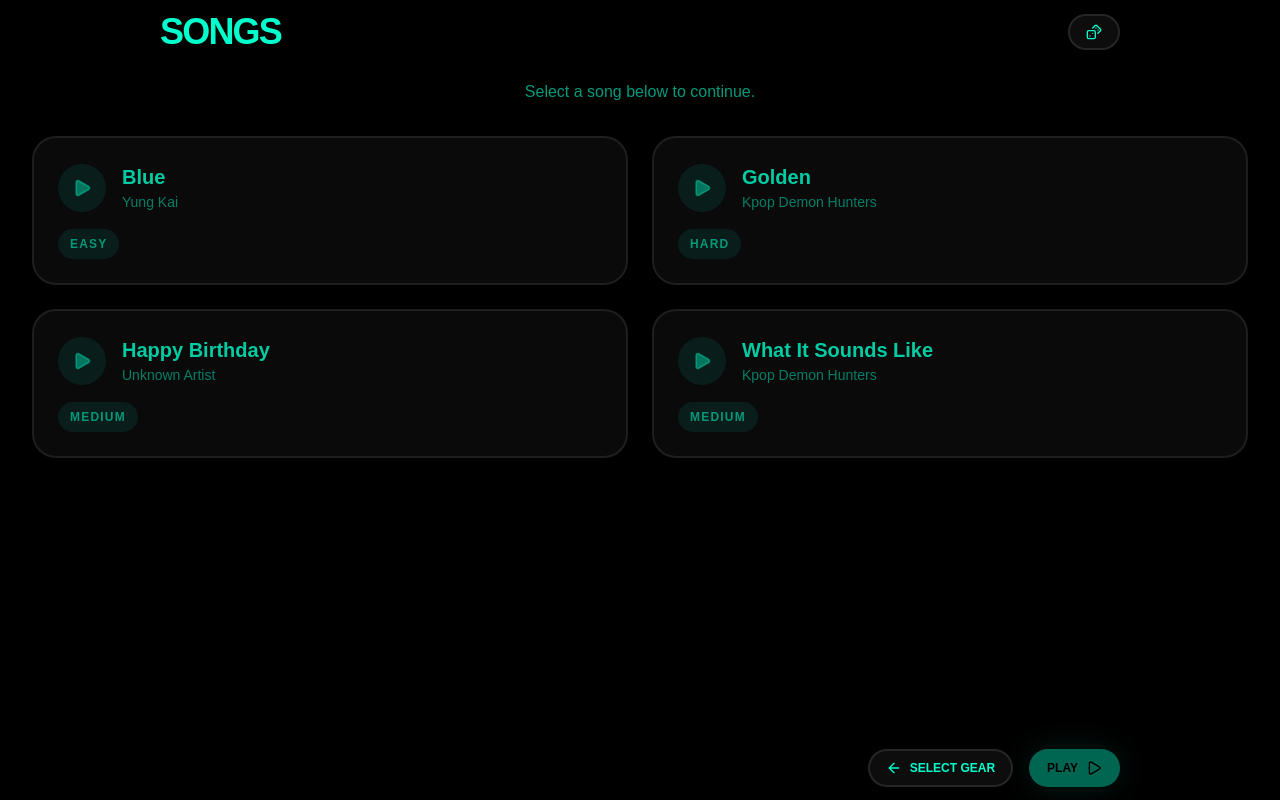
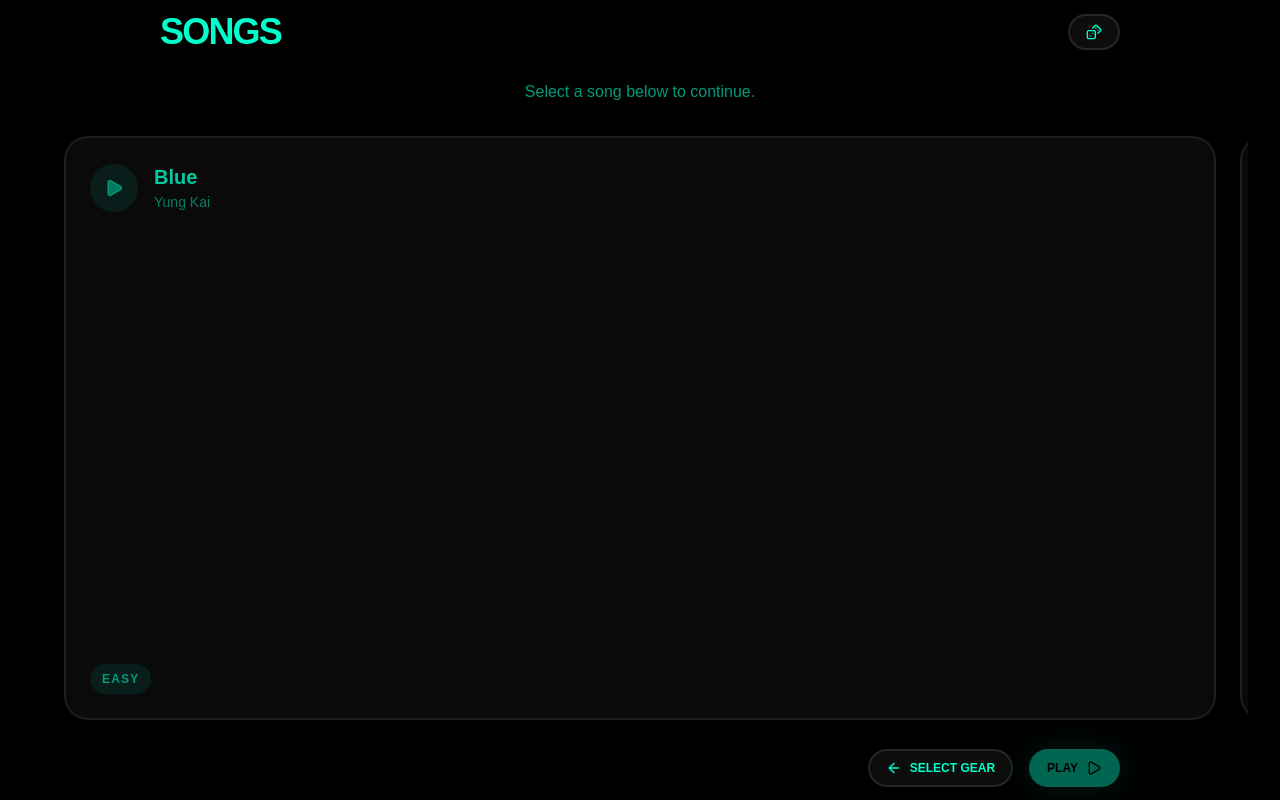
Before and after one commit to hongy20/midi-jam, a Next.js app: page /collection in a window 1280 px wide. Built offline with nearby package versions, Linux system fonts and the light colour scheme.

Commit message:
style(collection): switch to horizontal scroll layout for tracks

```diff
--- a/src/app/collection/page.tsx
+++ b/src/app/collection/page.tsx
@@ -75,7 +75,7 @@ export default function CollectionPage() {
         </PageFooter>
       }
     >
-      <main className="w-full h-full overflow-y-auto py-4 px-8 min-h-0">
+      <main className="w-full h-full overflow-y-auto overflow-x-hidden py-4 px-8 min-h-0 flex flex-col">
         {isLoading ? (
           <p className="text-center text-foreground/60 text-base font-medium animate-pulse">
             Searching for tracks...
@@ -89,7 +89,7 @@ export default function CollectionPage() {
             <p className="text-center text-foreground/60 text-base font-medium mb-8">
               Select a song below to continue.
             </p>
-            <div className="grid grid-cols-1 sm:grid-cols-2 gap-4 sm:gap-6 pb-12">
+            <div className="flex-1 flex items-center gap-6 overflow-x-auto snap-x snap-mandatory px-8">
               {tracks.map((track) => (
                 <TrackCard
                   key={track.id}
@@ -102,6 +102,7 @@ export default function CollectionPage() {
                       url: track.url,
                     })
                   }
+                  className="shrink-0 w-[calc(100%-3rem)] sm:w-[360px] h-full snap-center"
                 />
               ))}
             </div>
--- a/src/components/track-card/track-card.module.css
+++ b/src/components/track-card/track-card.module.css
@@ -8,8 +8,10 @@
   display: flex;
   flex-direction: column;
   align-items: flex-start;
+  justify-content: space-between;
   gap: 1rem;
   cursor: pointer;
+  height: 100%;
 }
 
 @media (min-width: 640px) {
```
